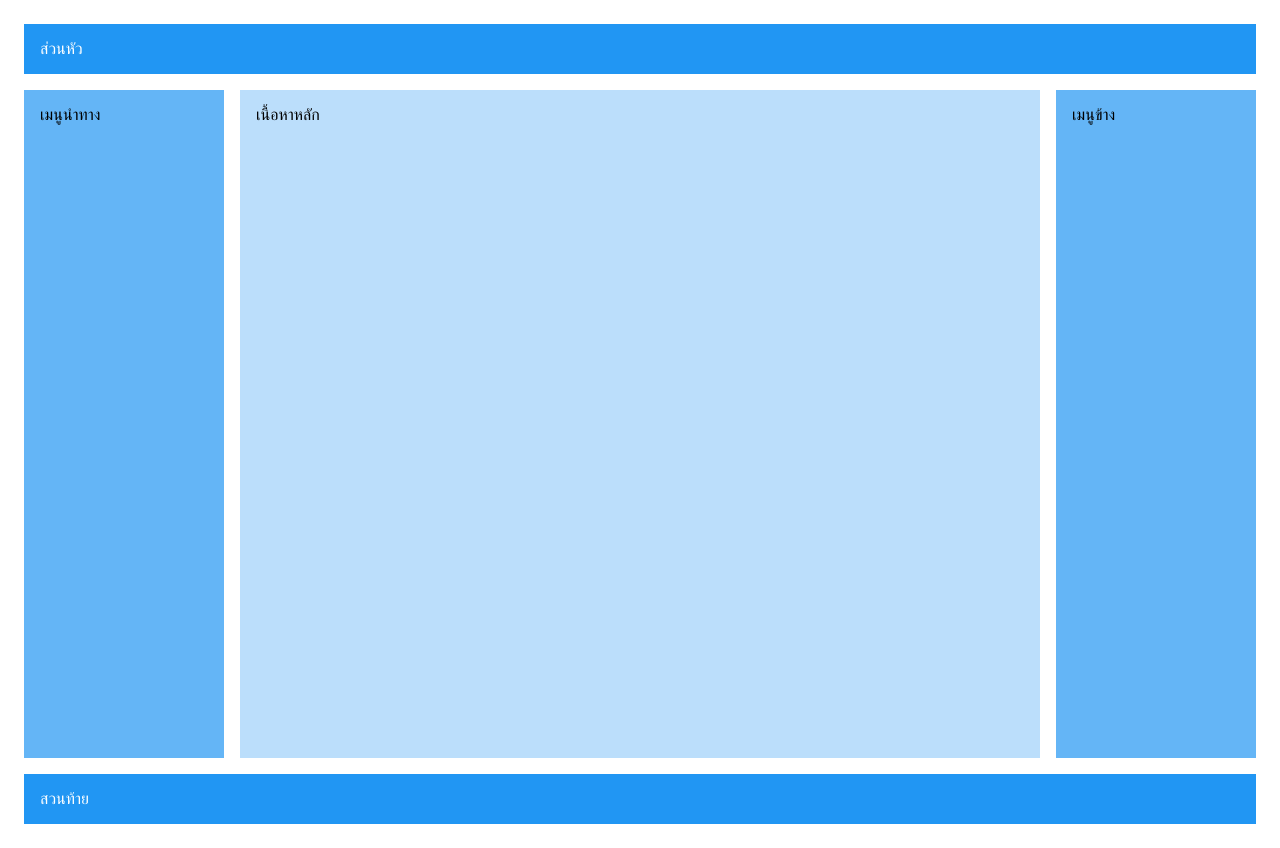
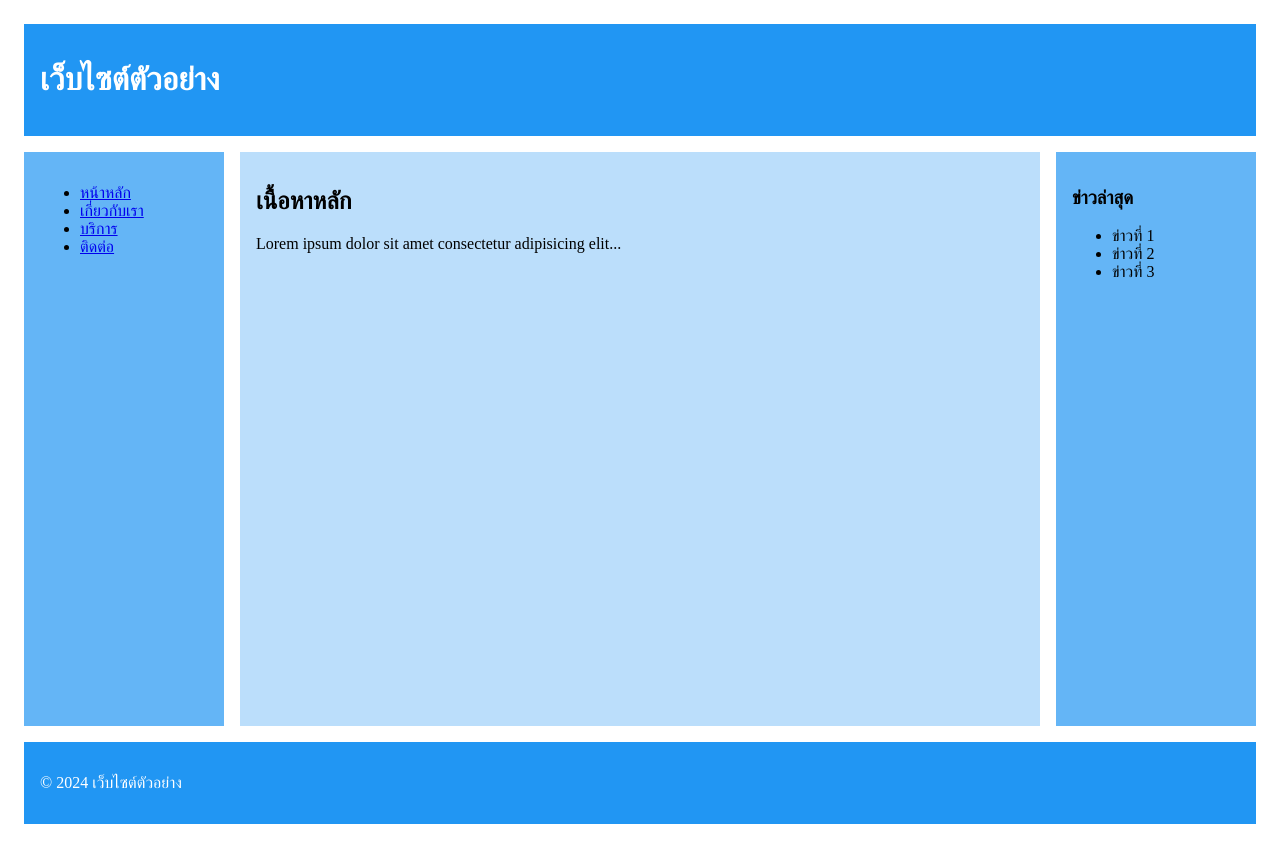
Before and after one commit to 66160110/week4-grid-lab, a plain HTML site: page index.html in a window 1280 px wide. Drawn offline with Linux system fonts and the light colour scheme.

Commit message:
เพิ่มเนื้อหาจำลองสำหรับทดสอบ  Resposive

```diff
--- a/index.html
+++ b/index.html
@@ -8,12 +8,34 @@
  <link rel="stylesheet" href="css/styles.css">
 </head>
 <body>
+
  <div class="grid-container">
- <header class="header">ส่วนหัว</header>
- <nav class="nav">เมนูนําทาง</nav>
- <main class="main">เนื้อหาหลัก</main>
- <aside class="sidebar">เมนูข้าง</aside>
- <footer class="footer">สวนท้าย</footer>
- </div>
+    <header class="header">
+    <h1>เว็บไซต์ตัวอย่าง</h1>
+    </header>
+    <nav class="nav">
+    <ul>
+    <li><a href="#">หน้าหลัก</a></li>
+    <li><a href="#">เกี่ยวกับเรา</a></li>
+    <li><a href="#">บริการ</a></li>
+    <li><a href="#">ติดต่อ</a></li>
+    </ul>
+    </nav>
+    <main class="main">
+    <h2>เนื้อหาหลัก</h2>
+    <p>Lorem ipsum dolor sit amet consectetur adipisicing elit...</p>
+    </main>
+    <aside class="sidebar">
+    <h3>ข่าวล่าสุด</h3>
+    <ul>
+    <li>ข่าวที่ 1</li>
+    <li>ข่าวที่ 2</li>
+    <li>ข่าวที่ 3</li>
+    </ul>
+    </aside>
+    <footer class="footer">
+    <p>&copy; 2024 เว็บไซต์ตัวอย่าง</p>
+    </footer>
+   </div>
 </body>
 </html>
```
